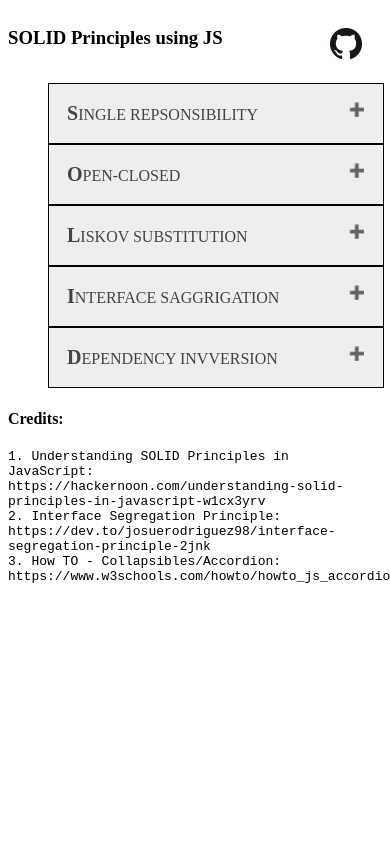
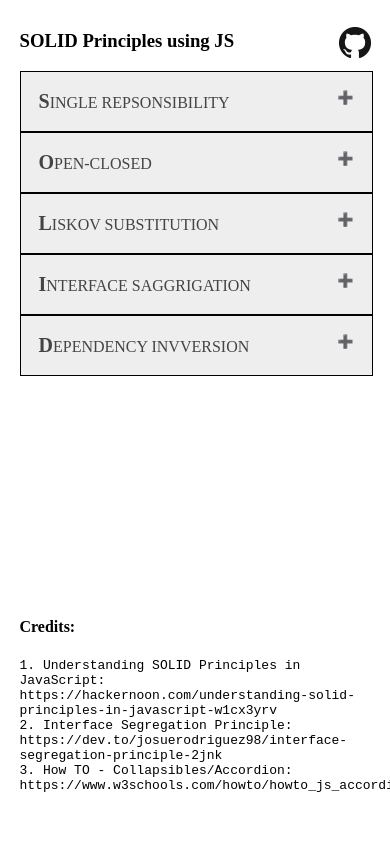
Before and after one commit to sujit510/solid-in-js, a website built with webpack: page index.html in a window 390 px wide. Shown: the top 844 px of the page. Built offline with nearby package versions, Linux system fonts and the light colour scheme.

Commit message:
CSS fixes - margins, responsiveness

```diff
--- a/index.html
+++ b/index.html
@@ -8,6 +8,8 @@
   </head>
   <body>
     <script type="module" src="./bundle.js"></script>
+    <div class="container">
+      <div class="content">
         <div class="header-row">
           <h3>SOLID Principles using JS</h3>
           <div class="github-link">
@@ -20,9 +22,11 @@
           </div>
         </div>
         <div id="root"></div>
-    <div>
+      </div>
+      <div class="credits-container">
         <h4>Credits:</h4>
         <div id="credits"></div>
       </div>
+    </div>
   </body>
 </html>
--- a/src/home/home.css
+++ b/src/home/home.css
@@ -1,23 +1,29 @@
+body {
+  margin: 3% 5% auto;
+}
+.container {
+  display: flex;
+  flex-direction: column;
+  justify-content: space-between;
+  height: calc(100vh - 50px);
+}
 .header-row {
   display: flex;
   justify-content: space-between;
 }
 .github-link {
-  padding-top: 20px;
-  padding-right: 20px;
+  padding-top: 15px;
 }
 /* Style the buttons that are used to open and close the accordion panel */
 .accordion {
   background-color: #eee;
   color: #444;
   cursor: pointer;
-    /* padding: 18px; */
   width: 100%;
   text-align: left;
   border: none;
   outline: none;
   list-style-type: none;
-    /* list-style-position: inside; */
   border: 1px black solid;
 }
 
@@ -30,7 +36,8 @@
 }
 
 /* Add a background color to the button if it is clicked on (add the .active class with JS), and when you move the mouse over it (hover) */
-  .active, .accordion:hover {
+.active,
+.accordion:hover {
   background-color: #ccc;
 }
 
@@ -53,7 +60,7 @@
 }
 
 .active .title:after {
-    content: "\2796"; /* Unicode character for "minus" sign (-) */
+  content: '\2796'; /* Unicode character for "minus" sign (-) */
 }
 
 .description {
@@ -64,6 +71,7 @@
 
 .code-container {
   display: flex;
+  flex-direction: row;
 }
 
 .code {
@@ -74,7 +82,18 @@
   word-wrap: break-word;
   overflow-wrap: break-word;
   border: 1px solid black;
+  border-radius: 10px;
+  margin-bottom: 20px;
 }
+@media only screen and (max-width: 768px) {
+  .code-container {
+    flex-direction: column;
+  }
+  .code {
+    width: 96%;
+  }
+}
+
 pre {
   white-space: pre-wrap;
 }
@@ -86,3 +105,9 @@
   text-align: center;
   background-color: orange;
 }
+
+.principles-list-container {
+  margin-left: 0px;
+  margin-block-start: 0;
+  padding-inline-start: 0px;
+}
```
Lines whose indentation alone changed are shown as unchanged.
